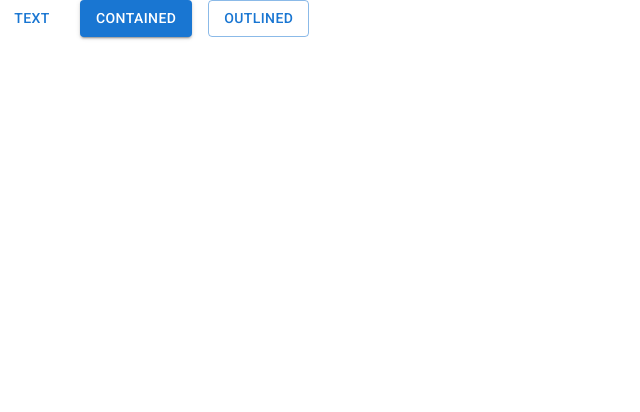
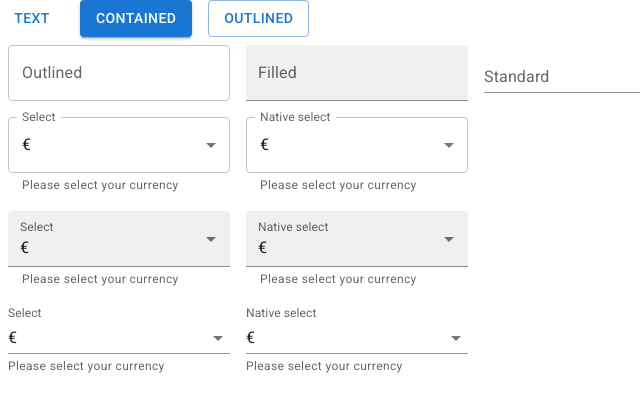
Before and after one commit to max4766/api_communication_test, a React (Create React App) app: page / in a window 1280 px wide. Shown: the top 412 px of the page, without its empty margins (0-640 px from the left). Built offline with nearby package versions, Linux system fonts and the light colour scheme.

Commit message:
버튼 예시뿐만뿐 아니라 textField와 SelectTextField 예시 컴포넌트로 저장

```diff
--- a/src/App.js
+++ b/src/App.js
@@ -1,11 +1,15 @@
 import './App.css';
 
 import BasicButtons from './components/BasicButtons';
+import BasicTextFields from './components/BasicTextFields';
+import SelectTextFields from './components/SelectTextFields';
 
 function App() {
   return (
     <div className="App">
       <BasicButtons/>
+      <BasicTextFields/>
+      <SelectTextFields/>
     </div>
   );
 }
--- /dev/null
+++ b/src/components/BasicTextFields.js
@@ -0,0 +1,20 @@
+import * as React from 'react';
+import Box from '@mui/material/Box';
+import TextField from '@mui/material/TextField';
+
+export default function BasicTextFields() {
+  return (
+    <Box
+      component="form"
+      sx={{
+        '& > :not(style)': { m: 1, width: '25ch' },
+      }}
+      noValidate
+      autoComplete="off"
+    >
+      <TextField id="outlined-basic" label="Outlined" variant="outlined" />
+      <TextField id="filled-basic" label="Filled" variant="filled" />
+      <TextField id="standard-basic" label="Standard" variant="standard" />
+    </Box>
+  );
+}
--- /dev/null
+++ b/src/components/SelectTextFields.js
@@ -0,0 +1,134 @@
+import * as React from 'react';
+import Box from '@mui/material/Box';
+import TextField from '@mui/material/TextField';
+import MenuItem from '@mui/material/MenuItem';
+
+const currencies = [
+  {
+    value: 'USD',
+    label: '$',
+  },
+  {
+    value: 'EUR',
+    label: '€',
+  },
+  {
+    value: 'BTC',
+    label: '฿',
+  },
+  {
+    value: 'JPY',
+    label: '¥',
+  },
+];
+
+export default function SelectTextFields() {
+  return (
+    <Box
+      component="form"
+      sx={{
+        '& .MuiTextField-root': { m: 1, width: '25ch' },
+      }}
+      noValidate
+      autoComplete="off"
+    >
+      <div>
+        <TextField
+          id="outlined-select-currency"
+          select
+          label="Select"
+          defaultValue="EUR"
+          helperText="Please select your currency"
+        >
+          {currencies.map((option) => (
+            <MenuItem key={option.value} value={option.value}>
+              {option.label}
+            </MenuItem>
+          ))}
+        </TextField>
+        <TextField
+          id="outlined-select-currency-native"
+          select
+          label="Native select"
+          defaultValue="EUR"
+          SelectProps={{
+            native: true,
+          }}
+          helperText="Please select your currency"
+        >
+          {currencies.map((option) => (
+            <option key={option.value} value={option.value}>
+              {option.label}
+            </option>
+          ))}
+        </TextField>
+      </div>
+      <div>
+        <TextField
+          id="filled-select-currency"
+          select
+          label="Select"
+          defaultValue="EUR"
+          helperText="Please select your currency"
+          variant="filled"
+        >
+          {currencies.map((option) => (
+            <MenuItem key={option.value} value={option.value}>
+              {option.label}
+            </MenuItem>
+          ))}
+        </TextField>
+        <TextField
+          id="filled-select-currency-native"
+          select
+          label="Native select"
+          defaultValue="EUR"
+          SelectProps={{
+            native: true,
+          }}
+          helperText="Please select your currency"
+          variant="filled"
+        >
+          {currencies.map((option) => (
+            <option key={option.value} value={option.value}>
+              {option.label}
+            </option>
+          ))}
+        </TextField>
+      </div>
+      <div>
+        <TextField
+          id="standard-select-currency"
+          select
+          label="Select"
+          defaultValue="EUR"
+          helperText="Please select your currency"
+          variant="standard"
+        >
+          {currencies.map((option) => (
+            <MenuItem key={option.value} value={option.value}>
+              {option.label}
+            </MenuItem>
+          ))}
+        </TextField>
+        <TextField
+          id="standard-select-currency-native"
+          select
+          label="Native select"
+          defaultValue="EUR"
+          SelectProps={{
+            native: true,
+          }}
+          helperText="Please select your currency"
+          variant="standard"
+        >
+          {currencies.map((option) => (
+            <option key={option.value} value={option.value}>
+              {option.label}
+            </option>
+          ))}
+        </TextField>
+      </div>
+    </Box>
+  );
+}
```
